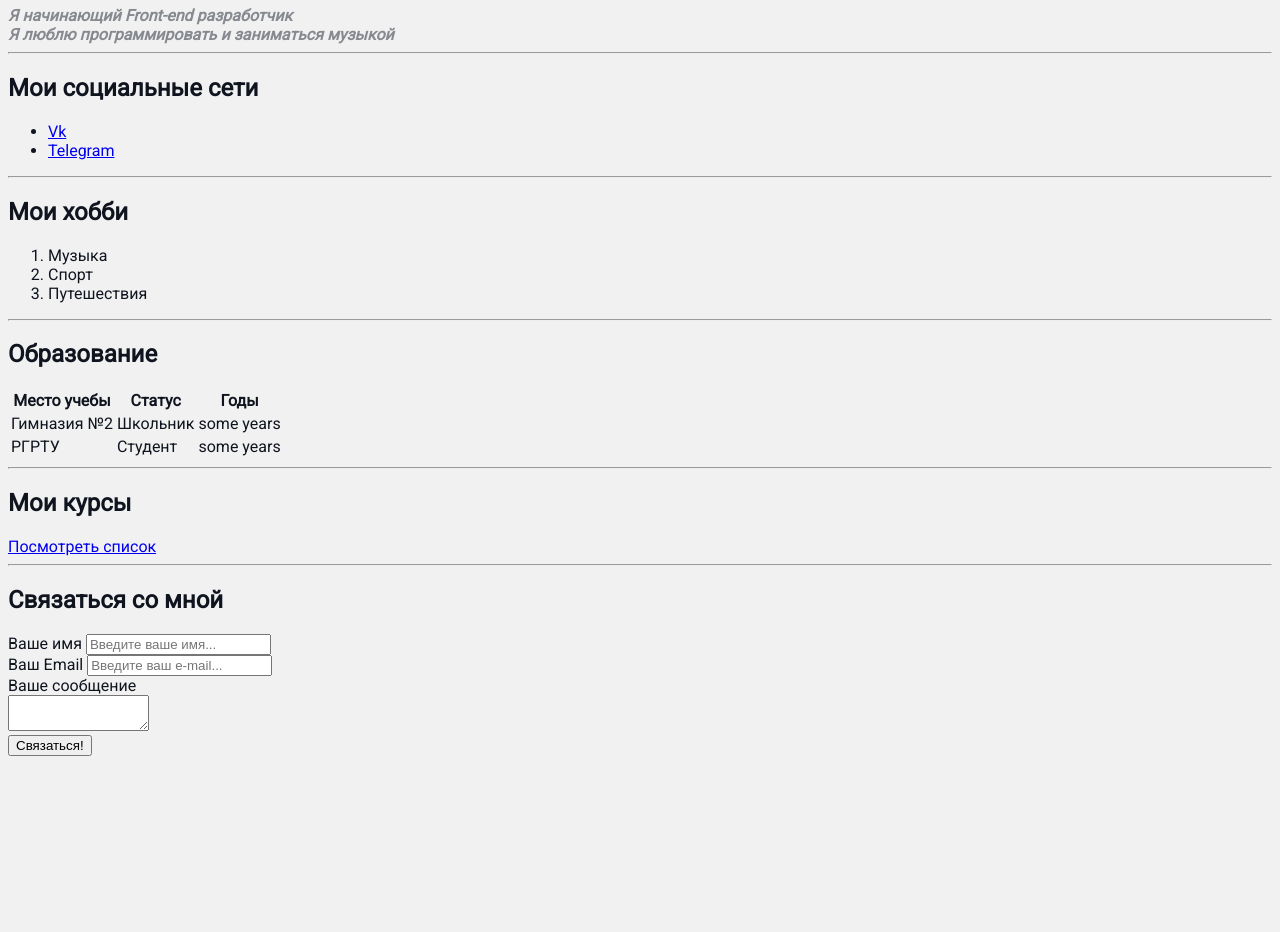
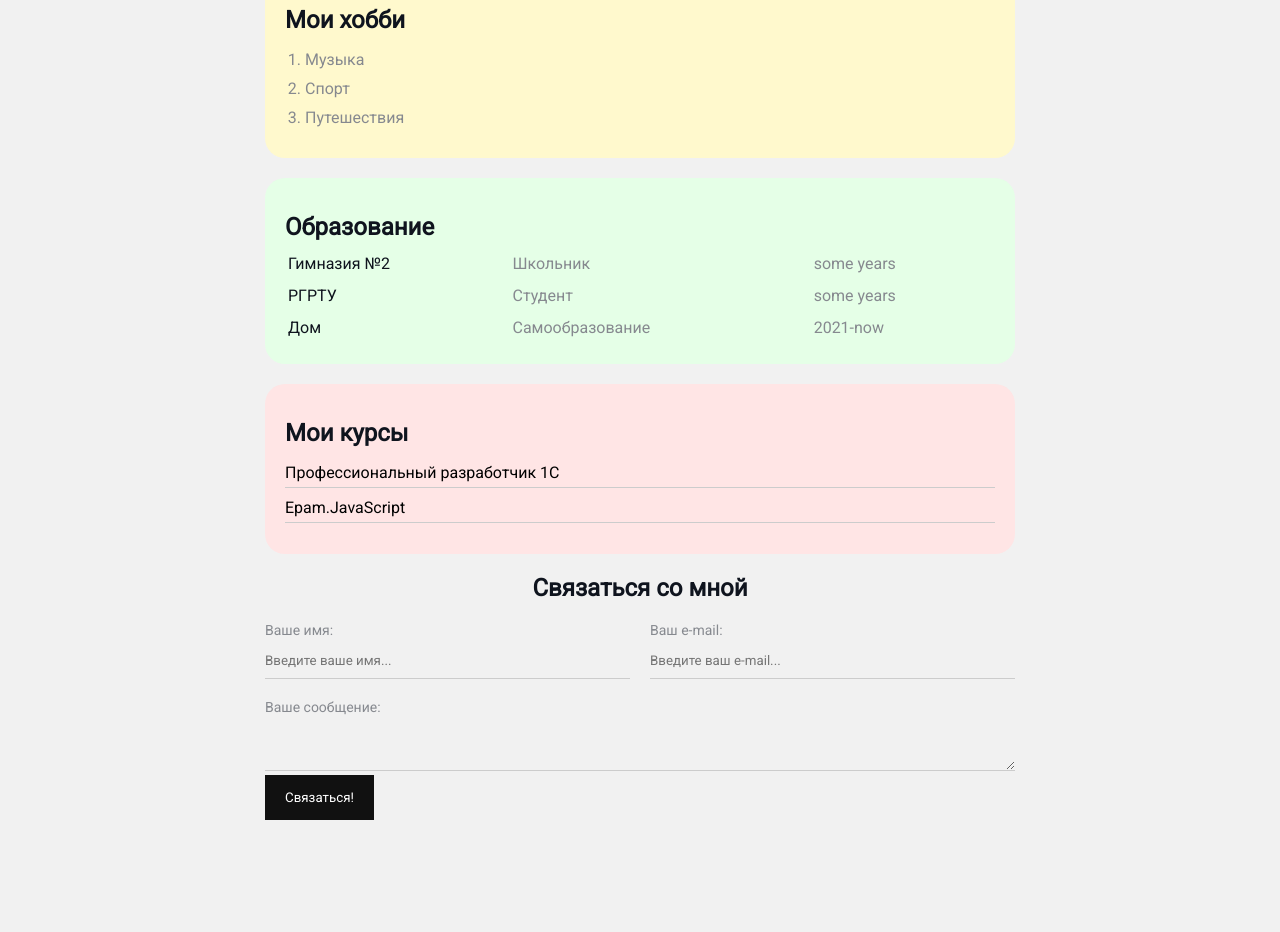
Before and after one commit to DreamsoundX/HTML_BasicCourse, a plain HTML site: page index.html in a window 1280 px wide. Shown: the part 284-1216 px from the top of the page. Before the commit the page ends 1048 px from the top, so only its background shows below. Drawn offline with Linux system fonts and the light colour scheme.

Commit message:
CV is done

```diff
--- a/css/style.css
+++ b/css/style.css
@@ -1,4 +1,9 @@
 @import url('https://fonts.googleapis.com/css2?family=Roboto&display=swap');
+
+/* * {
+  padding: 0;
+  margin: 0;
+} */
 
 body {
   background-color: #f1f1f1;
@@ -9,10 +14,47 @@ body {
   font-family: 'Roboto', sans-serif;
 }
 
+a {
+  color: black;
+  text-decoration: none;
+}
+
+a:hover {
+  text-decoration: underline;
+}
+
+a:active {
+  color: blue;
+}
+
+a:visited {
+  color: grey;
+}
+
 .avatar {
   width: 200px;
   border-radius: 28px;
   box-shadow: 4px 4px 14px rgba(0, 0, 0, 0.25);
+}
+
+.info {
+  display: flex;
+  margin-bottom: 20px;
+}
+
+@media (max-width: 700px) {
+  .info {
+    text-align: center;
+    display: block;
+  }
+}
+
+.info-text {
+  margin-left: 40px;
+}
+
+.info-text h4 {
+  margin-bottom: 10px;
 }
 
 .info p {
@@ -21,3 +63,159 @@ body {
   font-style: italic;
   font-weight: bold;
 }
+/* Box Model */
+.container {
+  max-width: 750px;
+  margin: auto;
+  padding-top: 30px;
+}
+/* .social {
+  background: green;
+  /* padding: 15px 20px 25px 30px; */
+/* padding-top: 15px;
+  padding-right: 20px;
+  padding-bottom: 25px;
+  padding-left: 30px;
+  margin: 5px;
+
+  border: 5px solid red;
+  border-bottom-style: dotted;
+  border-top-width: 15px;
+  border-right-color: blue;
+/* } */
+
+/* .box-model > div {
+  float: left;
+  background: #000;
+  height: 200px;
+  border: 4px solid red;
+  width: 25%;
+  box-sizing: border-box;
+} */
+
+.bg-yellow {
+  background: #fff9cd;
+}
+
+.bg-green {
+  background: #e5ffe7;
+}
+
+.bg-red {
+  background: #ffe5e5;
+}
+
+.card {
+  padding: 15px 20px;
+  margin-bottom: 20px;
+  border-radius: 20px;
+}
+
+.card h2 {
+  margin-bottom: 10px;
+}
+
+.list {
+  padding: 0 20px;
+}
+
+.list li {
+  color: #86898f;
+  margin-bottom: 10px;
+}
+
+.table {
+  width: 100%;
+}
+
+.table td {
+  padding-bottom: 10px;
+}
+
+.table td:nth-child(2),
+.table td:nth-child(3) {
+  color: #86898f;
+}
+
+/* .table tr:nth-child(even) {
+  background: red;
+} */
+
+.link-list {
+  list-style: none;
+  padding: 0;
+}
+
+.link-list li {
+  margin-bottom: 10px;
+  padding-bottom: 5px;
+  border-bottom: 1px solid #ccc;
+}
+
+.contact h2 {
+  text-align: center;
+}
+
+.form-group label {
+  display: block;
+  font-size: 14px;
+  color: #86898f;
+}
+
+.form-group input,
+.form-group textarea {
+  width: 100%;
+  box-sizing: border-box;
+  border: none;
+  background: transparent;
+  border-bottom: 1px solid #ccc;
+  color: #000;
+  padding: 15px 0px 10px;
+  outline: none;
+  font-family: inherit;
+}
+
+.row {
+  display: flex;
+  margin-bottom: 20px;
+}
+
+.row > .form-group {
+  width: 50%;
+}
+
+.row > .form-group:first-child {
+  margin-right: 20px;
+}
+
+.btn {
+  background: #111;
+  padding: 15px 20px;
+  color: #fff;
+  border: none;
+  font-family: inherit;
+  cursor: pointer;
+}
+
+.btn:hover {
+  opacity: 0.9;
+}
+
+/* Position */
+
+/* .position {
+  position: relative;
+  border: 4px solid black;
+  margin-top: 40px;
+  padding: 20px;
+  height: 300px;
+}
+
+.box {
+  position: fixed;
+  top: 0;
+  left: 0px;
+  width: 100%;
+  height: 50px;
+  background: lightcoral;
+} */
--- a/index.html
+++ b/index.html
@@ -6,39 +6,34 @@
     <link rel="stylesheet" href="css/style.css" />
   </head>
   <body>
+    <div class="container">
       <div class="info">
         <img class="avatar" src="img/avatar.jpg" alt="avatar" />
+
+        <div class="info-text">
           <h1>Тимур Эллисон</h1>
           <p>Я начинающий <strong>Front-end разработчик</strong></p>
           <p>Я люблю программировать и заниматься музыкой</p>
+
+          <h4>Мои социальные сети</h4>
+          <a target="_blank" href="https://vk.com/id106787756">Vk</a>
+          |
+          <a target="_blank" href="https://t.me/DreamsoundX">Telegram</a>
+        </div>
       </div>
 
-    <hr />
-
-    <h2>Мои социальные сети</h2>
-    <ul>
-      <li><a target="_blank" href="https://vk.com/id106787756">Vk</a></li>
-      <li><a target="_blank" href="https://t.me/DreamsoundX">Telegram</a></li>
-    </ul>
-
-    <hr />
-
+      <div class="card bg-yellow">
         <h2>Мои хобби</h2>
-    <ol>
+        <ol class="list">
           <li>Музыка</li>
           <li>Спорт</li>
           <li>Путешествия</li>
         </ol>
+      </div>
 
-    <hr />
-
+      <div class="card bg-green">
         <h2>Образование</h2>
-    <table>
-      <tr>
-        <th>Место учебы</th>
-        <th>Статус</th>
-        <th>Годы</th>
-      </tr>
+        <table class="table">
           <tr>
             <td>Гимназия №2</td>
             <td>Школьник</td>
@@ -49,47 +44,69 @@
             <td>Студент</td>
             <td>some years</td>
           </tr>
+          <tr>
+            <td>Дом</td>
+            <td>Самообразование</td>
+            <td>2021-now</td>
+          </tr>
         </table>
+      </div>
 
-    <hr />
+      <div class="card bg-red">
+        <h2>Мои курсы</h2>
+        <ul class="link-list">
+          <li>
+            <a
+              href="https://uc1.1c.ru/course/professionalnyj-razrabotchik-1s-2022/"
+              >Профессиональный разработчик 1С</a
+            >
+          </li>
+          <li><a href="https://www.epam.com/">Epam.JavaScript</a></li>
+        </ul>
+      </div>
 
-    <h2>Мои курсы</h2>
-    <a href="courses.html">Посмотреть список</a>
-
-    <hr />
-
+      <div class="contact">
         <h2>Связаться со мной</h2>
 
         <form action="#" method="post" enctype="multipart/form-data">
-      <label for="name">Ваше имя</label>
+          <div class="row">
+            <div class="form-group">
+              <label for="name">Ваше имя:</label>
               <input
                 tabindex="1"
                 type="text"
                 id="name"
+                name="username"
                 placeholder="Введите ваше имя..."
               />
+            </div>
 
-      <br />
-
-      <label for="email">Ваш Email</label>
+            <div class="form-group">
+              <label for="email">Ваш e-mail:</label>
               <input
                 tabindex="2"
                 type="email"
                 id="email"
+                name="usermale"
                 placeholder="Введите ваш e-mail..."
               />
+            </div>
+          </div>
 
-      <br />
+          <div class="form-group">
+            <label for="text">Ваше сообщение:</label>
+            <textarea tabindex="3" id="text" rows="2" cols="15"></textarea>
+          </div>
 
-      <label for="text">Ваше сообщение</label>
+          <input class="btn" tabindex="4" type="submit" value="Связаться!" />
+        </form>
+      </div>
 
-      <br />
+      <div class="position">
+        <div class="box"></div>
+      </div>
+    </div>
 
-      <textarea tabindex="3" id="text" rows="2" cols="15"></textarea>
-
-      <br />
-
-      <input tabindex="4" type="submit" value="Связаться!" />
-    </form>
+    <div style="margin-bottom: 500px"></div>
   </body>
 </html>
```
Also changed, not shown: courses.html (deleted, +0 -17 lines). Lines whose indentation alone changed are shown as unchanged.
